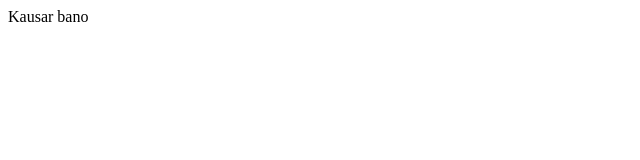
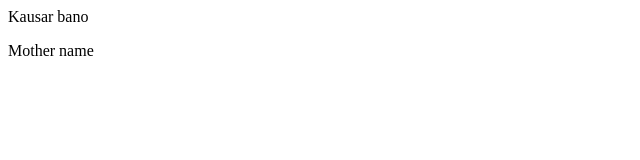
Before and after one commit to Ferocious71/sample1, a plain HTML site: page index.html in a window 1280 px wide. Shown: the full height of the page, 0-640 px from the left. Drawn offline with Linux system fonts and the light colour scheme.

Commit message:
Add new feature

```diff
--- a/index.html
+++ b/index.html
@@ -1,3 +1,5 @@
 <p>
     Kausar bano
 </p>
+
+<p> Mother name</p>
```
